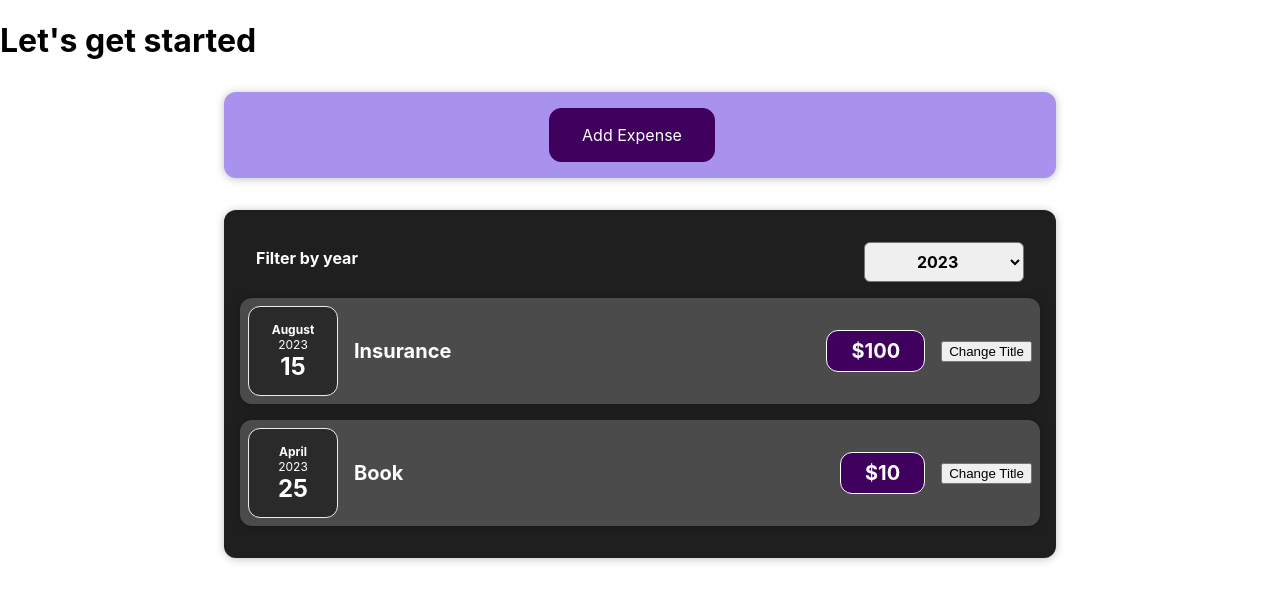
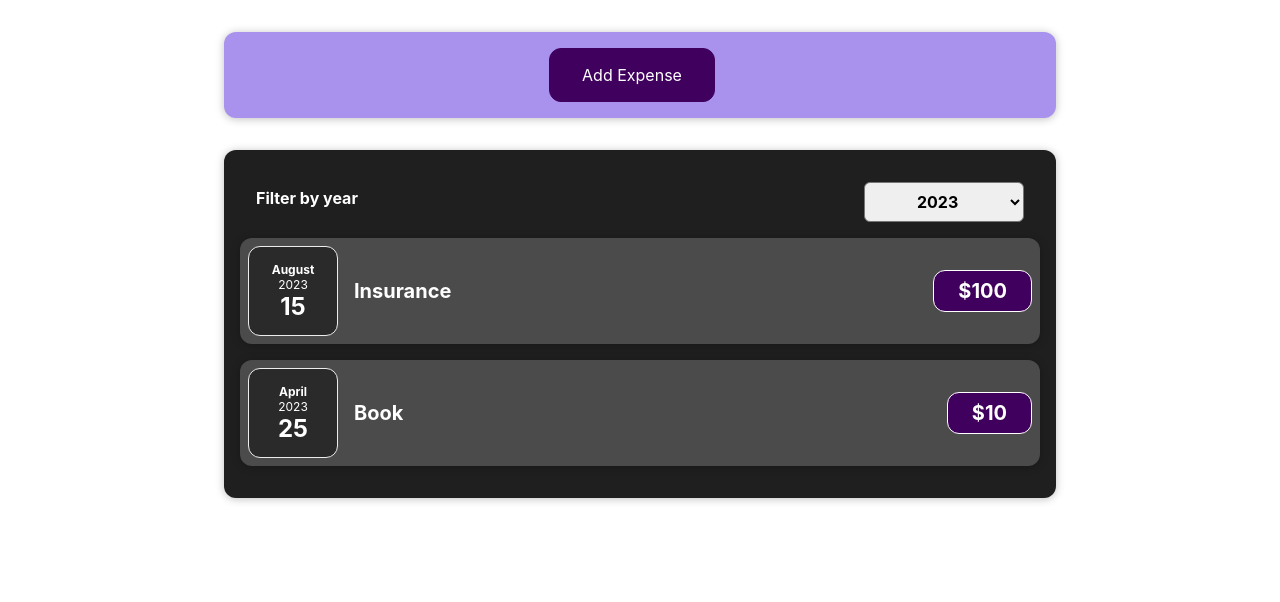
Before and after one commit to ChinthanaK/expense-tracker-react-app, a React (Create React App) app: page / in a window 1280 px wide. Shown: the top 602 px of the page. Built offline with nearby package versions, Linux system fonts and the light colour scheme.

Commit message:
small fix to remove change tittle button

```diff
--- a/src/App.js
+++ b/src/App.js
@@ -20,7 +20,6 @@ function App() {
   }
   return (
     <div className="App">
-      <h1>Let's get started</h1>
       <NewExpense onExpenseDataFromApp = {ExpenseDataFromAppHandler}/>
       <Expenses  expenses={addExpenses}/>
     </div>
--- a/src/components/Expenses/ExpenseItem.js
+++ b/src/components/Expenses/ExpenseItem.js
@@ -1,26 +1,18 @@
 import ExpenseDate from "./ExpenseDate";
 import "./ExpenseItem.css";
 import Card from "../UI/Card";
-import { useState } from "react";
-
 
 const ExpenseItem = (props)=>{
     //const expenseTitle = props.title;
     const expensePrice = props.price;
-    const expenseLocation = props.location;
-    const [title, setTitle] = useState(props.title);
-    function buttonClickHandler(){
-        setTitle("New Title")
-    }
+
     return(
         <Card className="expense-item">
            <ExpenseDate date={props.date} />
            <div className="expense-item__description">
-            <h2>{title}</h2>
+            <h2>{props.title}</h2>
            </div>
            <div className="expense-item__price">${expensePrice}</div>
-           <div className="expense-item__location">{expenseLocation}</div>
-           <button onClick={buttonClickHandler}>Change Title</button>
         </Card>
     )
 }
```
